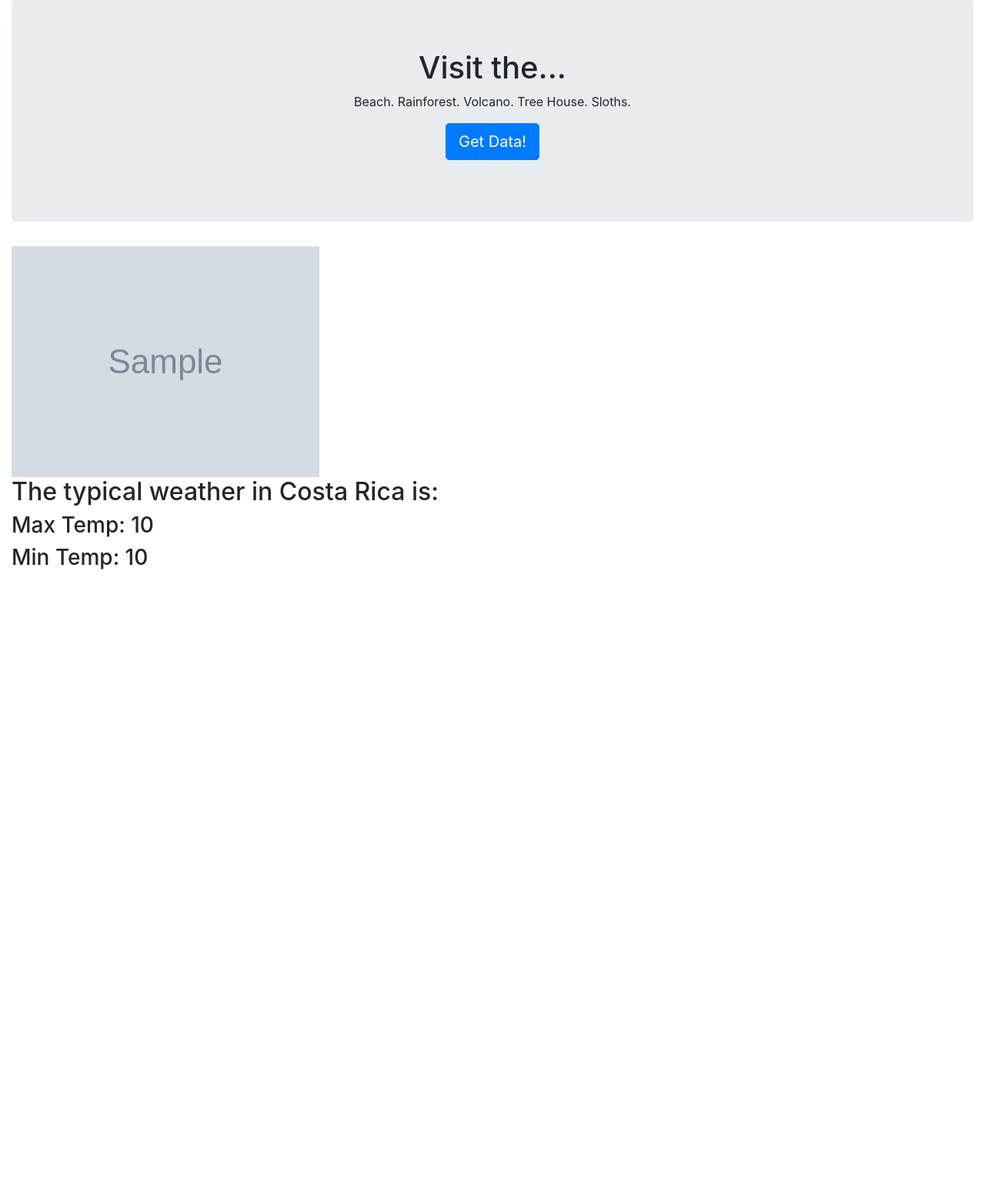
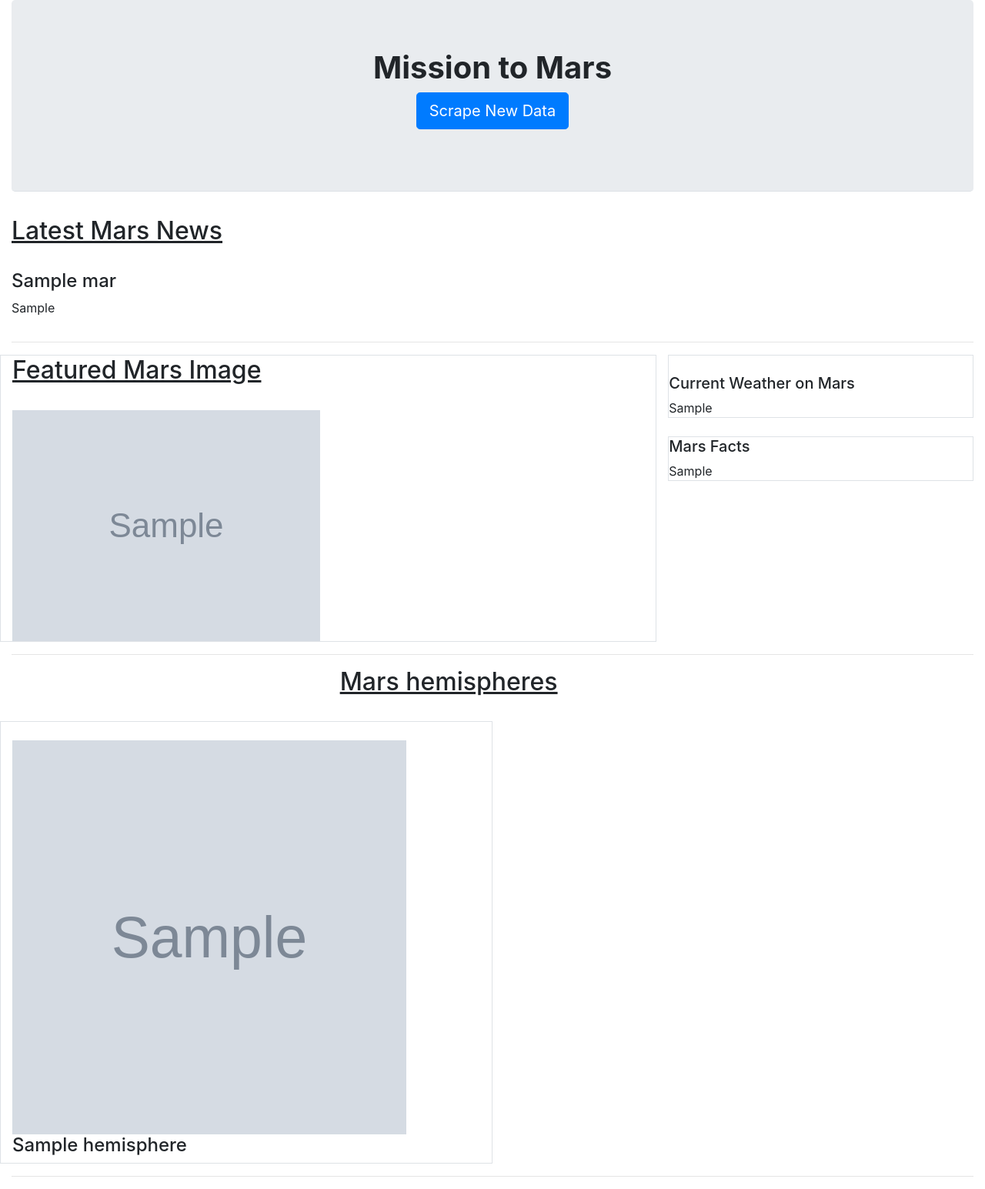
Before and after one commit to shreeniv/web-scraping-challenge, a Flask app: template templates/index.html in a window 1280 px wide. Shown: the whole page at 77% size. Before the commit the page ends 740 px from the top, so only its background shows below. Run offline with Flask 2, Linux system fonts and the light colour scheme; the template is opened without the code that fills it: most values are stand-ins (such as "Sample title", 1, 10 or a date in 2020); grey boxes marked "Sample" are stand-in pictures; some libraries are stand-ins or nearby versions.

Commit message:
changes to index file

```diff
--- a/templates/index.html
+++ b/templates/index.html
@@ -14,17 +14,67 @@
 
 <body>
   <div class="container-fluid">
-    <div class="jumbotron text-center">
-      <h1>Visit the...</h1>
-      <p>Beach. Rainforest. Volcano. Tree House. Sloths.</p>
-      <p><a class="btn btn-primary btn-lg" href="/scrape" role="button">Get Data!</a></p>
+    <div class="jumbotron text-center border-bottom">
+      <h1 class="font-weight-bold">Mission to Mars</h1>
+      <p><a class="btn btn-primary btn-lg" href="../scrape" role="button">Scrape New Data</a></p>
     </div>
-    <img src="{{ vacation.sloth_img }}" alt="Sloth">
-    <h2>The typical weather in Costa Rica is:</h2>
-    <h3>Max Temp: {{ vacation.max_temp }}</h3>
-    <h3>Min Temp: {{ vacation.min_temp }}</h3>
-  </div>
-  </div>
+    <div class="row">
+      <div class="col-md-12">
+        <h2><u>Latest Mars News</u></h2>
+      </div>
+    </div>
+  </br>
+    <div class="row">
+      <div class="col-md-12">
+        <h4>{{mars.news_title}}</h4>
+        <p>{{mars.news_p}}</p>
+      </div>
+    </div>
+  <hr>
+    <div class="row">
+      <div class="col-md-8 border">
+        <h2 class=""><u>Featured Mars Image</u></h2>
+        </br>
+        <img src="{{mars.featured_image_url}}" alt="Features Mars Image">
+      </div>
+      <div class="col-md-4">
+        <div class="border">
+          </br>
+          <h5>Current Weather on Mars</h5>
+          {{mars.mars_weather}}
+        </div>
+        </br>
+        <div class="border">
+          <h5>Mars Facts</h5>
+            {{ mars.fact_table | safe }}
+        </div>
+      </div>
+    </div>
+  <hr>
+    <div class="row">
+      <div class="col-md-8 offset-4">
+        <h2 class="align-items-center"><u>Mars hemispheres</u></h2>
+      </div>
+    </div>
+    </br>
+    <div class="row">
+            {% for hemisphere in mars.hemisphere_images %}
+              <div class="col-6 border">
+              </br>
+                    <div>
+                      <img width="512 px" height="512 px" src="{{ hemisphere.img_url | safe }}">
+                    </div>
+
+                    <div>
+                      <h4> {{ hemisphere.title | safe }} </h4>
+                    </div>
+
+              </div>
+            {% endfor %}
+    </div>
+
+  <hr>
+
 </body>
 
 </html>
```
